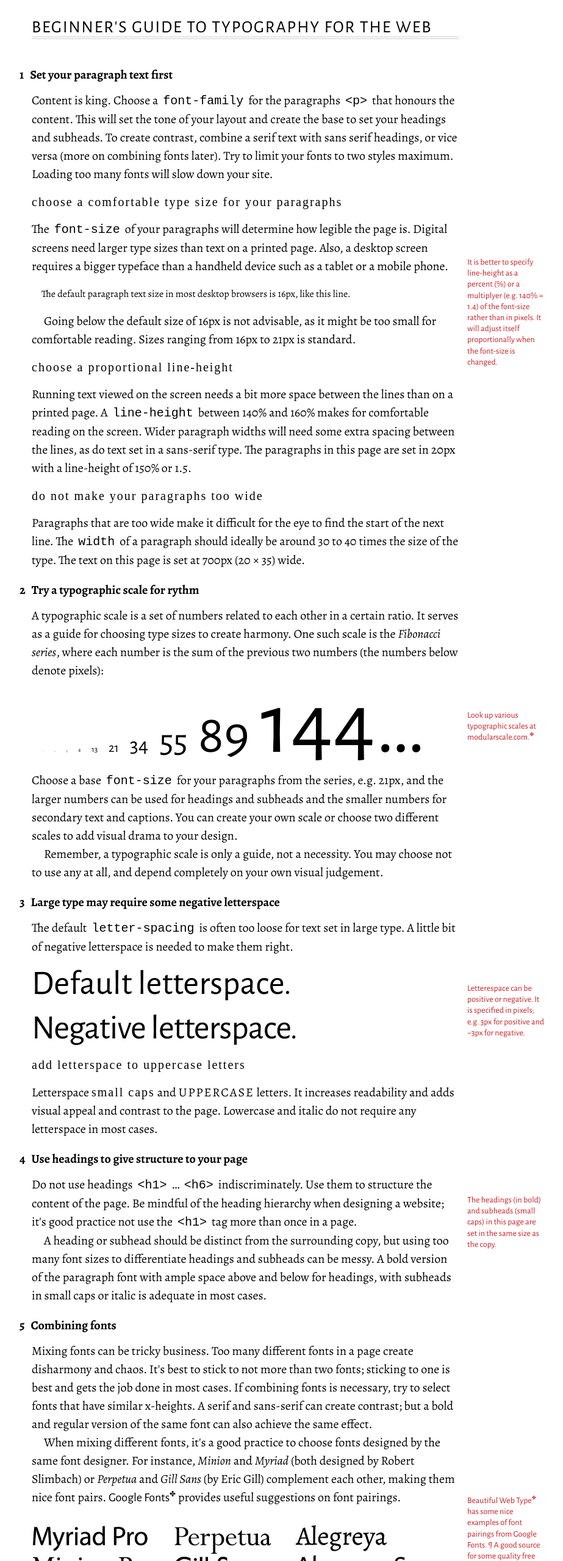
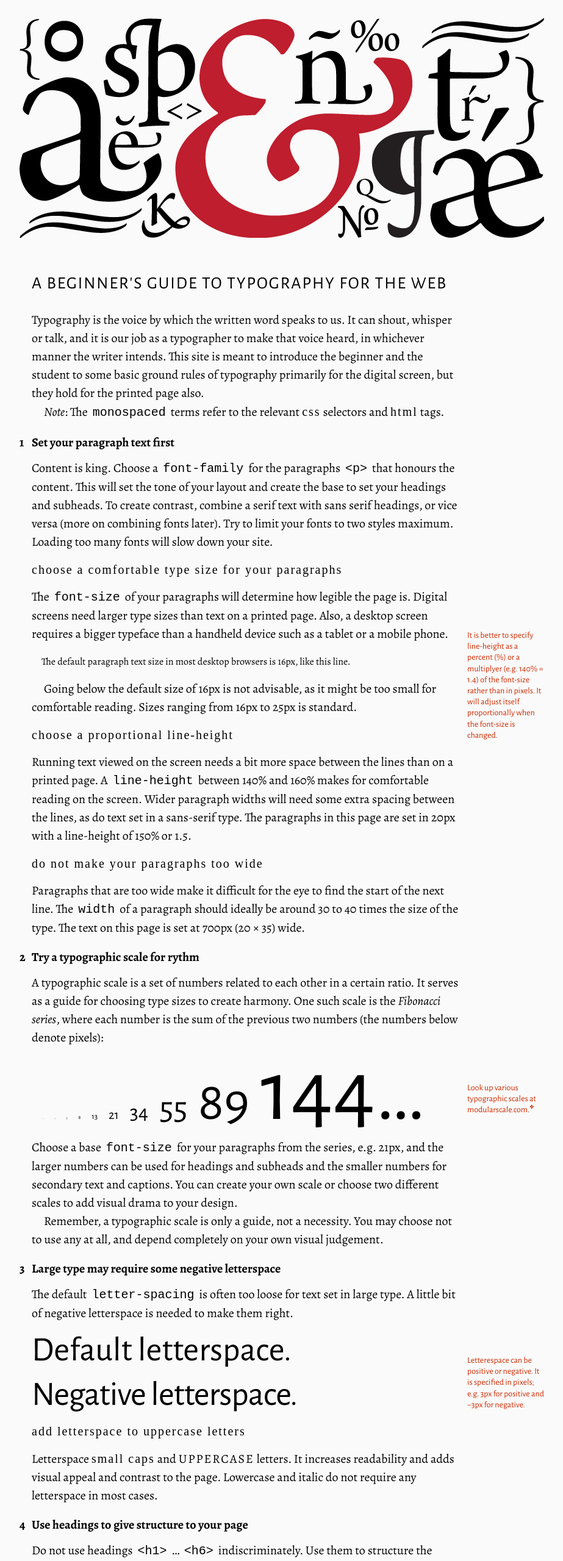
Before and after one commit to tojidev/tojidev.github.io, a plain HTML site: page index.html in a window 1280 px wide. Shown: the top 2560 px of the page at 61% size, without its empty margins (178-1101 px from the left). Drawn offline with nearby package versions, Linux system fonts and the light colour scheme; a script that the page names is missing; a web font is replaced by a local one.

Commit message:
updated 16/10

```diff
--- a/coa-style-2.css
+++ b/coa-style-2.css
@@ -50,7 +50,7 @@ table {
 /*styles*/
 
 :root {
-	--red: rgb(202,32,38);
+	--red: #CC2A00;
 	--hover: #a1a0a0;
 	}
 
@@ -59,6 +59,7 @@ body {
 	font-size: 20px;
 	font-weight: 400;
 	line-height: 1.5;
+	background-color: #fafafa;
 }
 
 .wrapper {
@@ -66,23 +67,39 @@ body {
 	margin: 30px auto;
 }
 
-header {
-	border-bottom: 4px double #ccc;
-	margin-bottom: 25px;
+.cover {
+	display: block;
+	margin-bottom: : 60px;
 }
 
-section {
+header {
+	/*border-bottom: 4px double #ccc;*/
+	margin-bottom: 30px;
+	/*text-align: center;*/
+}
+
+.content {
 	border-top: 1px solid transparent;
+	/*list-style-type: decimal;*/
 	/*margin-top: -1px;*/
 }
 
-header, section {
+.content>li {
 	position: relative;
+	counter-increment: step-counter;
+}
+
+.content>li::before {
+	content: counter(step-counter);
+	margin-left: -20px;
+	font-weight: 700;
+	float: left;
 }
 
 main {
 	width: 700px;
 	padding-left: 1em;
+	margin-top: 60px;
 }
 
 .footer {
@@ -121,14 +138,15 @@ h1 {
 }
 
 h2 {
-	font-family: 'Alegreya', sans-serif;
+	font-family: 'Alegreya', serif;
 	font-size: 20px;
 	font-weight: 700;
 	line-height: 1.5;
 	margin-top: 18px;
 	margin-bottom: 12px;
-	margin-left: -1em;
+	/*margin-left: -20px;*/
 }
+
 
 h3 {
 	font-family: 'Alegreya SC', serif;
--- a/index.html
+++ b/index.html
@@ -10,8 +10,10 @@
 		<link rel="stylesheet" type="text/css" href="coa-style-2.css" media="all" />
 		<!-- 	Fonts -->
 		<link href="https://fonts.googleapis.com/css?family=Alegreya+SC:400,500|Alegreya+Sans:400,700|Alegreya:400,400i,700" rel="stylesheet">
+		<!-- <link href="https://fonts.googleapis.com/css?family=Faustina:400,400i,700" rel="stylesheet"> -->
+
 		<!-- grid -->
-		<link href="headsupgrid/hugrid.css" type="text/css" rel="stylesheet" />
+		<!-- <link href="headsupgrid/hugrid.css" type="text/css" rel="stylesheet" />
 		<script src="headsupgrid/jquery-1.6.2.min.js"></script>
 		<script src="headsupgrid/hugrid.js"></script>
 		<script type="text/javascript">
@@ -28,39 +30,44 @@
 		makehugrid();
 		setgridonload();
 		});
-		</script>
+		</script> -->
 
 	</head>
 	<body>
 		<div class="wrapper">
+
+			<img src="imgs/cover.png" alt="cover" class="cover">
 			<main>
 				<header>
-					<h1>Beginner's guide to Typography for the web</h1>
-					<!-- <p><em>Note</em>: The <code>mono-spaced</code> words denote the relevant CSS selectors and html tags for setting type for the web.</p> -->
+					<h1>A Beginner's guide to Typography for the web</h1>
 				</header>
 
-				<section>
 
-					<h2>
-					1&ensp;Set your paragraph text first</h2>
-					</h2>
+
+				<p>Typography is the voice by which the written word speaks to us. It can shout, whisper or talk, and it is our job as a typographer to make that voice heard, in whichever manner the writer intends. This site is meant to introduce the beginner and the student to some basic ground rules of typography primarily for the digital screen, but they hold for the printed page also.</p>
+				<p><em>Note</em>: The <code>monospaced</code> terms refer to the relevant <span class="sc">css</span> selectors and <span class="sc">html</span> tags.</p>
+
+				<ol class="content">
+					<li>
+						<h2>Set your paragraph text first</h2>
 
 						<p>Content is king. Choose a <code>font-family</code> for the paragraphs <code>&lt;p&gt;</code> that honours the content. This will set the tone of your layout and create the base to set your headings and subheads. To create contrast, combine a serif text with sans serif headings, or vice versa (more on combining fonts later). Try to limit your fonts to two styles maximum. Loading too many fonts will slow down your site.</p>
 						<h3>choose a comfortable type size for your paragraphs</h3>
 						<p>The <code>font-size</code> of your paragraphs will determine how legible the page is. Digital screens need larger type sizes than text on a printed page. Also, a desktop screen requires a bigger typeface than a handheld device such as a tablet or a mobile phone.</p>
 						<p class="default">The default paragraph text size in most desktop browsers is 16px, like this line.</p>
-					<p>Going below the default size of 16px is not advisable, as it might be too small for comfortable reading. Sizes ranging from 16px to 21px is standard.</p>
+						<p>Going below the default size of 16px is not advisable, as it might be too small for comfortable reading. Sizes ranging from 16px to 25px is standard.</p>
 						<h3>choose a proportional line-height</h3>
 						<p>Running text viewed on the screen needs a bit more space between the lines than on a printed page. A <code>line-height</code> between 140% and 160% makes for comfortable reading on the screen. Wider paragraph widths will need some extra spacing between the lines, as do text set in a sans-serif type. The paragraphs in this page are set in 20px with a line-height of 150% or 1.5. </p>
 
 						<h3>do not make your paragraphs too wide</h3>
 						<p>Paragraphs that are too wide make it difficult for the eye to find the start of the next line. The <code>width</code> of a paragraph should ideally be around 30 to 40 times the size of the type. The text on this page is set at 700px (20 &times; 35) wide.</p>
 						<p class="sm">It is better to specify line-height as a percent (%) or a multiplyer (e.g. 140% = 1.4) of the font-size rather than in pixels. It will adjust itself proportionally when the font-size is changed.</p>
+					</li>
 
-				</section>
-				<section>
 
-					<h2>2&ensp;Try a typographic scale for rythm</h2>
+					<li>
+
+						<h2>Try a typographic scale for rythm</h2>
 
 						<p>A typographic scale is a set of numbers related to each other in a certain ratio. It serves as a guide for choosing type sizes to create harmony. One such scale is the <em>Fibonacci series</em>, where each number is the sum of the previous two numbers (the numbers below denote pixels):</p>
 						<ul class="series">
@@ -79,10 +86,11 @@
 						<p>Choose a base <code>font-size</code> for your paragraphs from the series, e.g. 21px, and the larger numbers can be used for headings and subheads and the smaller numbers for secondary text and captions. You can create your own scale or choose two different scales to add visual drama to your design.</p>
 						<p>Remember, a typographic scale is only a guide, not a necessity. You may choose not to use any at all, and depend completely on your own visual judgement.</p>
 						<p class="sm">Look up various typographic scales at <a href="https://www.modularscale.com/?1&em&1.125">modularscale.com.</a> </p>
-				</section>
-				<section>
+					</li>
 
-					<h2>3&ensp;Large type may require some negative letterspace</h2>
+					<li>
+
+						<h2>Large type may require some negative letterspace</h2>
 
 						<p class="no-indt">The default <code>letter-spacing</code> is often too loose for text set in large type. A little bit of negative letterspace is needed to make them right. </p>
 						<p class="large-type no-l-s">Default letterspace.</p>
@@ -91,36 +99,42 @@
 
 						<p>Letterspace <span class="sc">small caps</span> and <span class="uc">uppercase</span> letters. It increases readability and adds visual appeal and contrast to the page. Lowercase and italic do not require any letterspace in most cases.
 						<p class="sm">Letterespace can be positive or negative. It is specified in pixels; e.g. 3px for positive and &minus;3px for negative. </p>
-				</section>
-				<section>
-					<h2>4&ensp;Use headings to give structure to your page</h2>
+					</li>
+
+				<li>
+					<h2>Use headings to give structure to your page</h2>
 
 					<p>Do not use headings <code>&lt;h1&gt;</code> … <code>&lt;h6&gt;</code> indiscriminately. Use them to structure the content of the page. Be mindful of the heading hierarchy when designing a website; it's good practice not use the <code>&lt;h1&gt;</code> tag more than once in a page. </p>
 					<p>A heading or subhead should be distinct from the surrounding copy, but using too many font sizes to differentiate headings and subheads can be messy. A bold version of the paragraph font with ample space above and below for headings, with subheads in small caps or italic is adequate in most cases.</p>
 					<p class="sm">The headings (in bold) and subheads (small caps) in this page are set in the same size as the copy.</p>
-				</section>
-				<section>
-					<h2>5&ensp;Combining fonts</h2>
+				</li>
+				<li>
+					<h2>Combining fonts</h2>
 					<p>Mixing fonts can be tricky business. Too many different fonts in a page create disharmony and chaos. It's best to stick to not more than two fonts; sticking to one is best and gets the job done in most cases. If combining fonts is necessary, try to select fonts that have similar x-heights. A serif and sans-serif can create contrast; but a bold and regular version of the same font can also achieve the same effect.</p>
-					<p> When mixing different fonts, it's a good practice to choose fonts designed by the same font designer. For instance, <em>Minion</em> and <em>Myriad</em> (both designed by Robert Slimbach) or <em>Perpetua</em> and <em>Gill Sans</em> (by Eric Gill) complement each other, making them nice font pairs. <a href="https://fonts.google.com">Google Fonts</a> provides useful suggestions on font pairings.</p>
-					<img src="imgs/font-combo.jpg" alt="font combinations" height="90">
-					<p>Mixing fonts from a 'superfamily' is also a good rule to keep in mind. A 'superfamily' is a family of typefaces that consists of serif, sans, small caps etc. An example of a 'superfamily' is <em>Alegreya</em>, designed by Juan Pablo del Peral.</p>
+					<p> When mixing different fonts, it's a good practice to choose fonts designed by the same font designer. For instance, <em>Minion</em> and <em>Myriad</em> (both designed by Robert Slimbach) or <em>Perpetua</em> and <em>Gill Sans</em> (by Eric Gill) work well together, making them nice font pairs. <a href="https://fonts.google.com">Google Fonts</a> provides useful suggestions on font pairings.</p>
+					<img src="imgs/font-combo.png" alt="font combinations" height="90">
+					<p>Mixing fonts from a 'super family' is also a good rule to keep in mind. A 'super family' is a family of typefaces that consists of serif, sans, small caps etc. An example of a 'superfamily' is <em>Alegreya</em>, designed by Juan Pablo del Peral.</p>
 					<h3>use free fonts with the utmost caution</h3>
-					<p>With a few exceptions, free fonts are not meant for professional use. The few that have been designed by professional type designers are <em>Fira Sans</em>, <em>Source Code Pro</em>, <em>Source Serif Pro</em>, <em>Cooper Hewitt</em>, <em>IBM Plex</em> and <em>Charter</em>. Designed by Matthew Carter, <em>Charter</em> is an excellent screen font. It can be downloaded <a href="https://practicaltypography.com/charter.html">here.</a></p>
+					<p>With a few exceptions, free fonts are not meant for professional use. <a href="https://fonts.google.com">Google Fonts</a> has some excellent ones designed by professional type designers. <em>Fira Sans</em>, <em>Source Sans Pro</em>, <em>Source Serif Pro</em>, <em>IBM Plex</em> and <em>Alegreya</em> are some of them. Matthew Carter's <em>Charter</em> is a very good font for the screen. It can be downloaded <a href="https://practicaltypography.com/charter.html">here.</a></p>
 
 					<p class="sm"><a href="https://beautifulwebtype.com">Beautiful Web Type</a> has some nice examples of font pairings from Google Fonts. &para; A good source for some quality free fonts is <a href="https://www.fontsquirrel.com">Font Squirrel.</a></p>
-				</section>
-				<section>
-					<h2>6&ensp;Use html entities for symbols</h2>
-					<p>A common mistake is using the letter 'x' for the multiplication sign '&times;'. 3 x 5 is not the same as 3 &times; 5. More confusing is 3 x 5x. Using the html entity for multiplication sign, it can be correctly rendered as 3 &times; 5px. The whole list of html entities can be found on the internet.</p>
-					<p class="sm">You can find a list of html entities <a href="https://www.w3schools.com/html/html_entities.asp">here</a>.
-				</section>
+				</li>
+				<li>
+					<h2>Use html entities for symbols</h2>
+					<p>A common mistake is using the letter 'x' for the multiplication sign '&times;'. 3 x 5 is not the same as 3 &times; 5. An expression like 3x x 5 can be outright confusing. Using the html entity for multiplication sign, it can be correctly rendered as 3x &times; 5. The whole list of html entities can be found on the internet.</p>
+					<p class="sm">You can find a list of html entities <a href="https://www.w3schools.com/html/html_entities.asp">here</a>.</p>
+				</li>
+				<li>
+					<h2>Colour</h2>
+					<p>For body text on a digital screen, try dark grey instead of black. Screens produce colour by emitting light, creating a severe contrast of black type on dazzling white background which can lead to eye fatigue. A very light neutral background can also reduce the contrast on a screen, making it a more comfortable reading experience. </p>
+				</li>
 
 				<div class="footer">
 					<!-- <h4>Note</h4> -->
 					<ol>
-						<li>This page has been set in <em>Alegreya</em>, <em>Alegreya Sans,</em> and <em>Alegreya SC</em>.</li>
+						<li>This page is set in <em>Alegreya</em>, <em>Alegreya Sans,</em> and <em>Alegreya SC</em>.</li>
 						<li>For a much more detailed discussion on professional typography, visit <a href="https://practicaltypography.com">Practical Typography</a> by Matthew Butterick.</li>
+						<li>There are countless books on typography. <a href="https://www.flipkart.com/elements-typographic-style/p/itmf4m6yah5uhjg3?pid=9780881792126&lid=LSTBOK9780881792126GBRXUX&marketplace=FLIPKART&srno=s_1_1&otracker=search&fm=SEARCH&iid=fa8835ab-ca3b-4513-9fb9-4fef66c07998.9780881792126.SEARCH&ppt=Homepage&ppn=Homepage&ssid=1y7mykt2680000001539666378175&qH=e45c3f4baff26477">The Elements of Typographic Style</a> by Robert Bringhurst is a classic.</li>
 					</ol>
 				</div>
 			</main>
```
Also changed, not shown: imgs/cover.png (added), imgs/font-combo.jpg (deleted), imgs/font-combo.png (added), 1 other file. Lines whose indentation alone changed are shown as unchanged.
